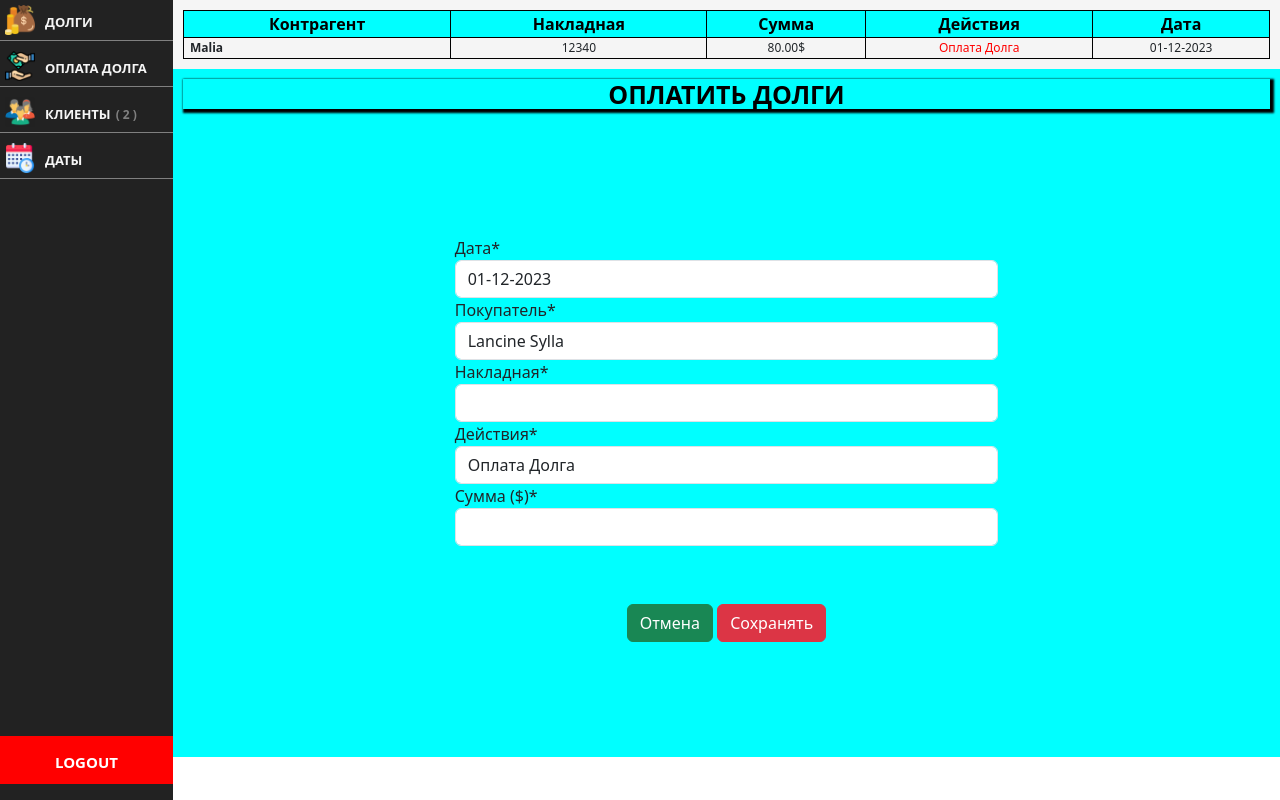
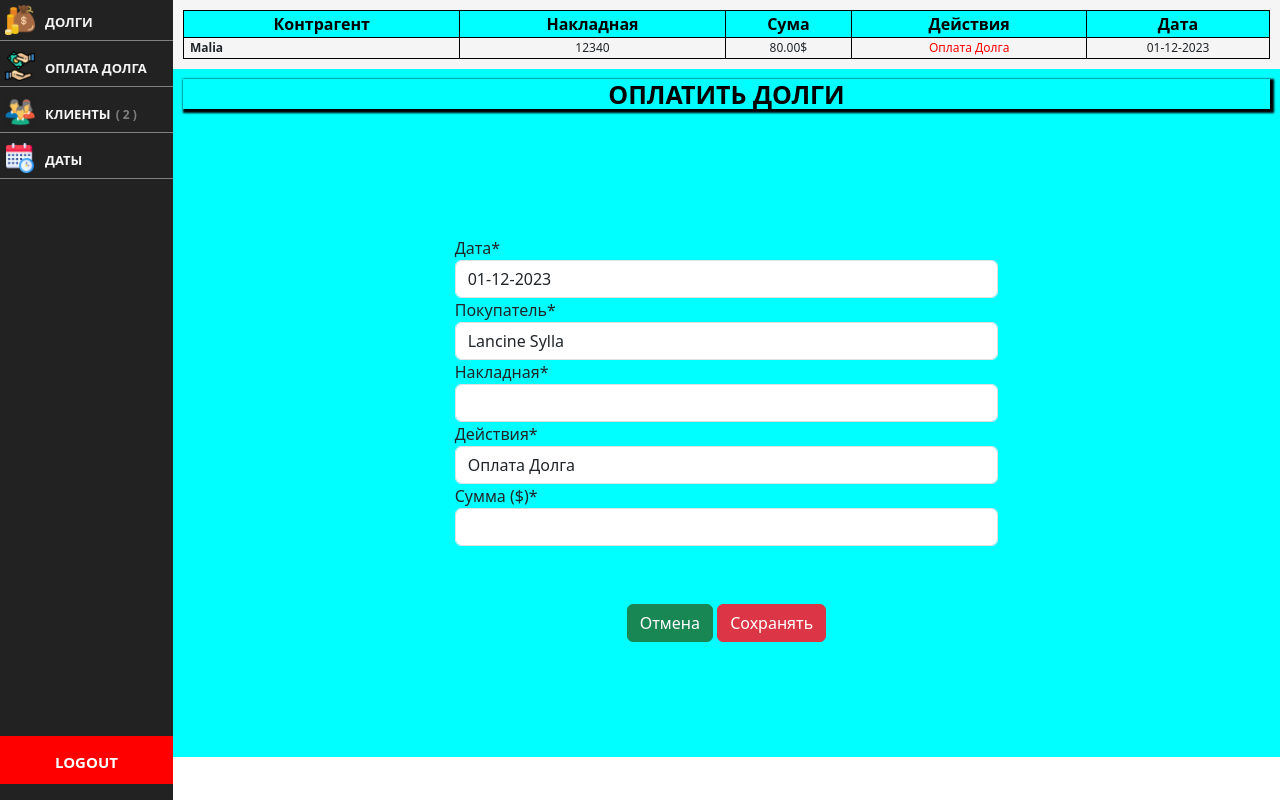
Before and after one commit to mdslasso/jmaxtvshop, a Django app: page /add-paiements/ in a window 1280 px wide. Run offline with Django 4.2, Linux system fonts and the light colour scheme; data comes from the database, SQL or seed files in the repository; some libraries are stand-ins or nearby versions.

Commit message:
launching to production

```diff
--- a/app/templates/app/add_paiements.html
+++ b/app/templates/app/add_paiements.html
@@ -22,7 +22,7 @@
 
                         <th scope="col" style="background-color: aqua">Контрагент</th>
                         <th scope="col" style="background-color: aqua">Накладная</th>
-                        <th scope="col" style="background-color: aqua">Сумма</th>
+                        <th scope="col" style="background-color: aqua">Сума</th>
                         <th scope="col" style="background-color: aqua">Действия</th>
                         <th scope="col" style="background-color: aqua">Дата</th>
 
```
